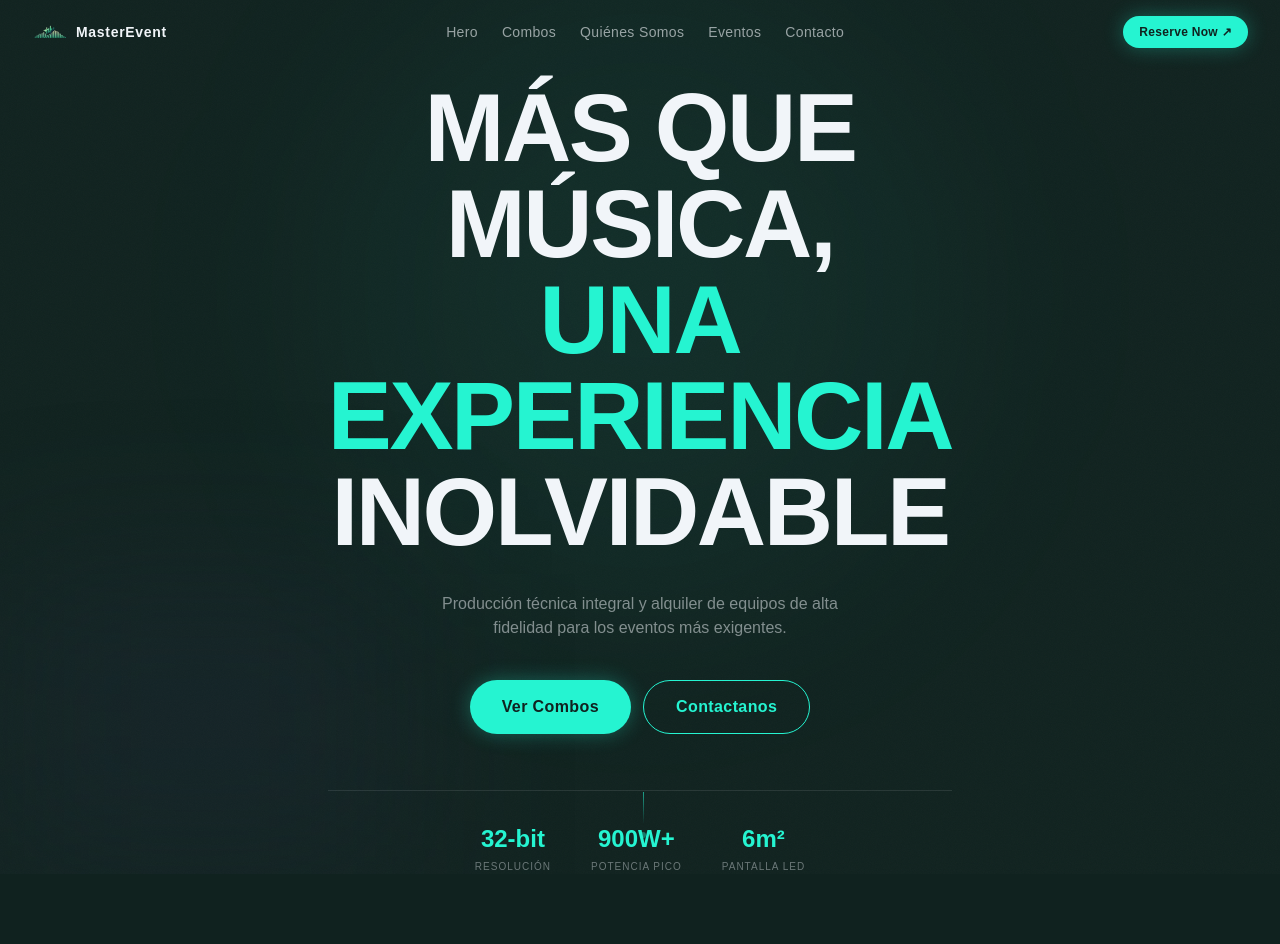
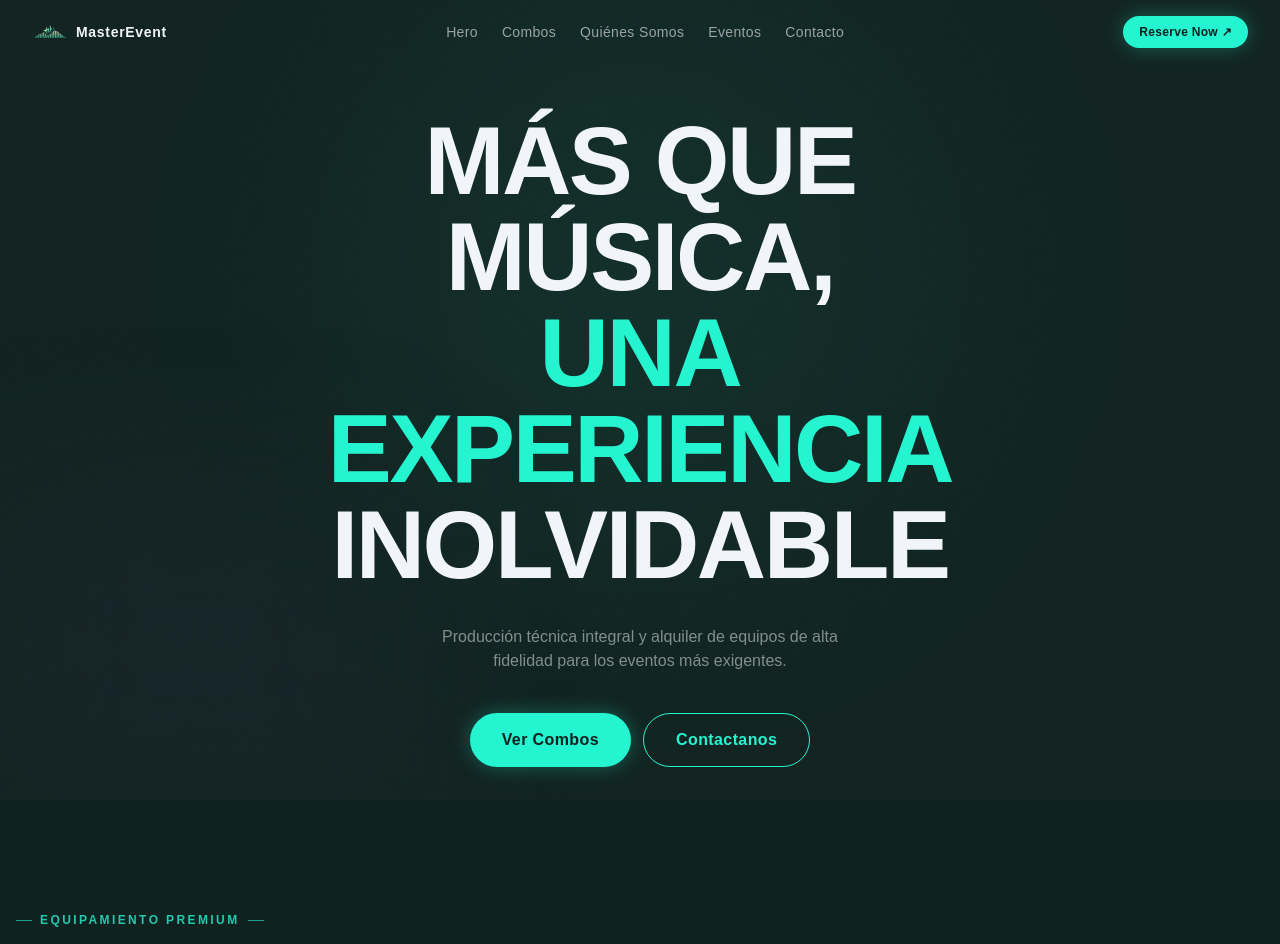
Before and after one commit to Lisandro-10/master-event, a Next.js app: page / in a window 1280 px wide. Shown: the top 944 px of the page. Built offline with nearby package versions, Linux system fonts and the light colour scheme.

Commit message:
hero fixes

```diff
--- a/package.json
+++ b/package.json
@@ -9,7 +9,7 @@
     "lint": "next lint"
   },
   "dependencies": {
-    "next": "14.2.29",
+    "next": "^14.2.29",
     "react": "^18",
     "react-dom": "^18"
   },
--- a/src/components/sections/HeroSection.tsx
+++ b/src/components/sections/HeroSection.tsx
@@ -1,5 +1,4 @@
 import React from "react";
-import Image from "next/image";
 import { Button } from "@/components/ui/Button";
 
 export const HeroSection: React.FC = () => {
@@ -50,30 +49,6 @@ export const HeroSection: React.FC = () => {
             Contactanos
           </Button>
         </div>
-
-        {/* Stats strip */}
-        <div className="flex items-center gap-6 md:gap-10 mt-8 pt-8 border-t border-light/10 w-full justify-center">
-          {[
-            { value: "32-bit", label: "Resolución" },
-            { value: "900W+", label: "Potencia pico" },
-            { value: "6m²", label: "Pantalla LED" },
-          ].map((stat) => (
-            <div key={stat.label} className="flex flex-col items-center gap-1">
-              <span className="text-xl md:text-2xl font-black text-primary">
-                {stat.value}
-              </span>
-              <span className="text-[10px] text-light/40 uppercase tracking-widest">
-                {stat.label}
-              </span>
-            </div>
-          ))}
-        </div>
-      </div>
-
-      {/* Scroll indicator */}
-      <div className="absolute bottom-8 left-1/2 -translate-x-1/2 flex flex-col items-center gap-2 animate-bounce">
-        <div className="w-px h-8 bg-gradient-to-b from-primary/60 to-transparent" />
-        <div className="w-1.5 h-1.5 rounded-full bg-primary/40" />
       </div>
     </section>
   );
```
Also changed, not shown: 1 other file (tests, documents, lock files or other folders).
